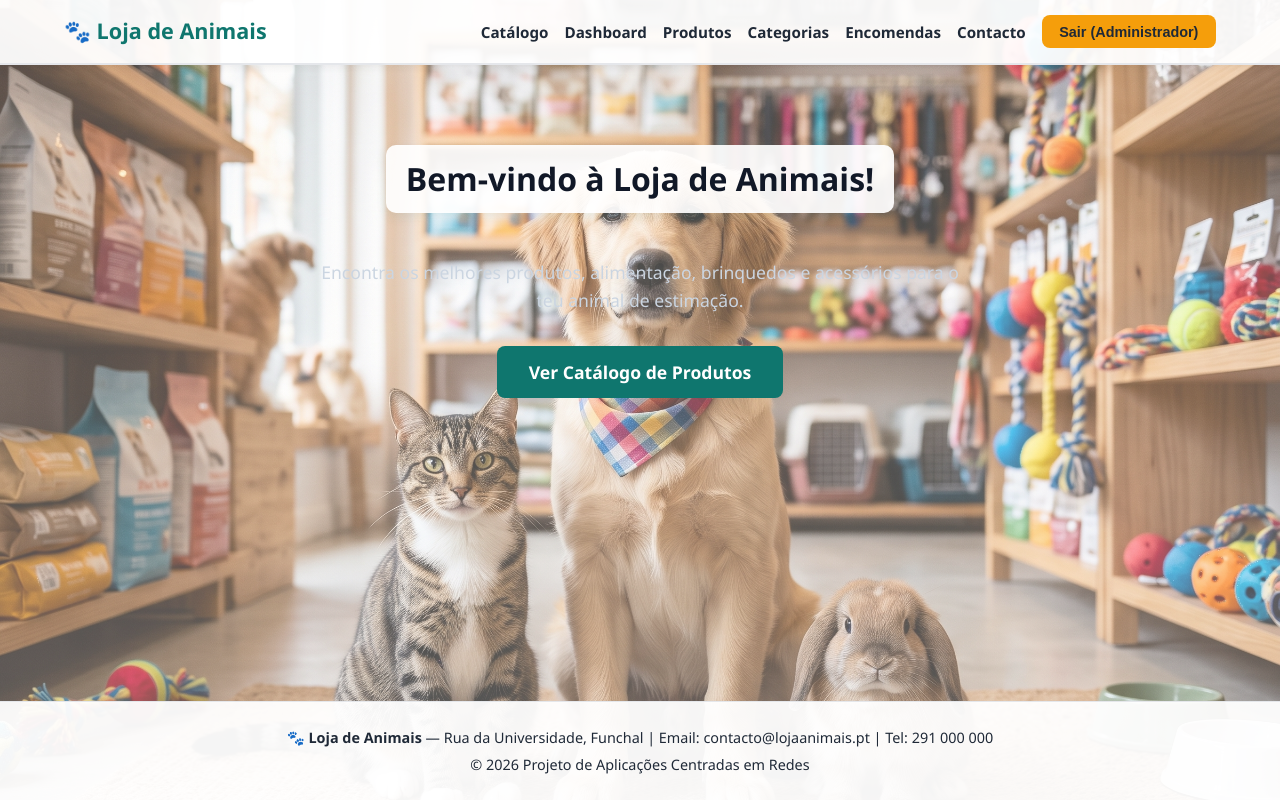
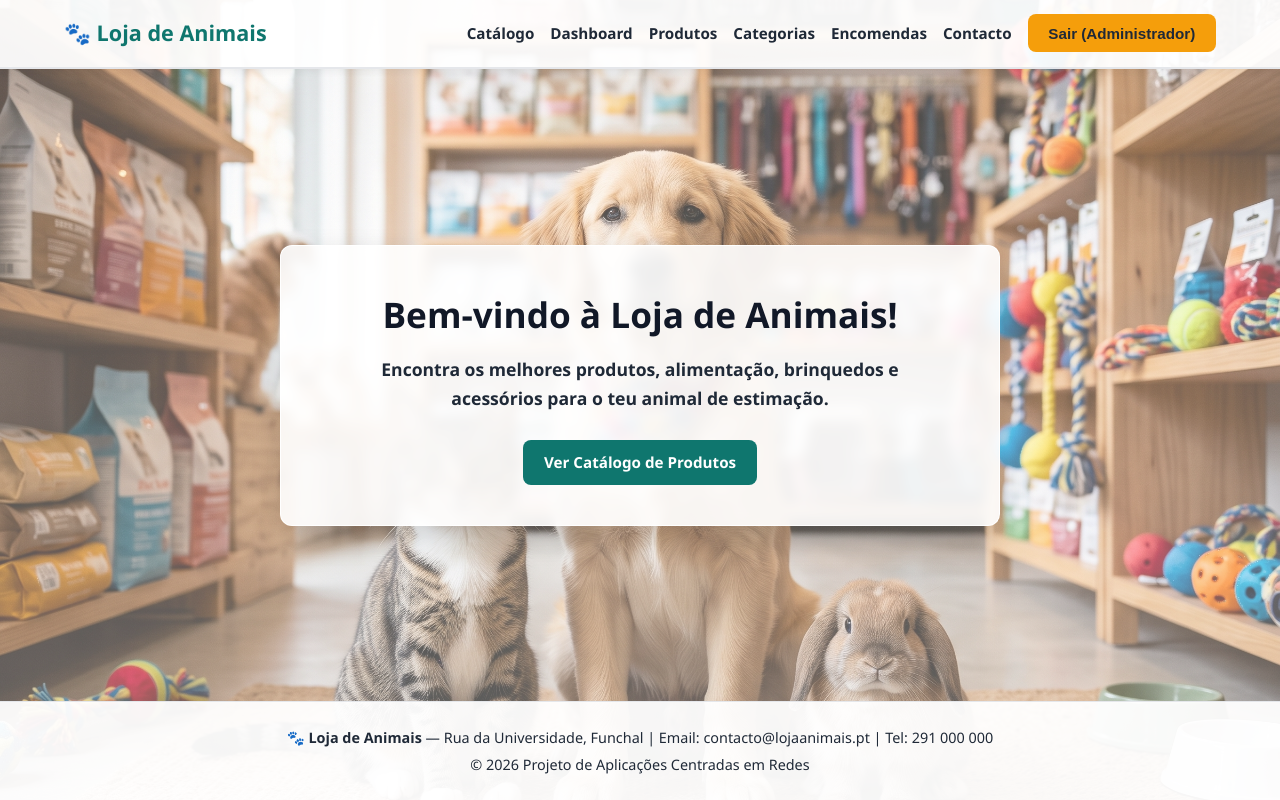
Before and after one commit to RossanaKK/Projeto-Loja-de-Animais, a Laravel app: page / in a window 1280 px wide. Run offline with Laravel 12, Linux system fonts and the light colour scheme; a user stored in the database is signed in; data comes from the database, SQL or seed files in the repository.

Commit message:
Mudança de estilo para retificar a página inicial

```diff
--- a/public/css/style.css
+++ b/public/css/style.css
@@ -26,7 +26,7 @@ body {
     display: flex;
     flex-direction: column;
     min-height: 100vh;
-    background: linear-gradient(rgba(250, 248, 245, 0.28), rgba(250, 248, 245, 0.35)),
+    background: linear-gradient(rgba(250, 248, 245, 0.30), rgba(250, 248, 245, 0.38)),
                 url('/img/loja.jpg') center/cover fixed no-repeat !important;
     color: var(--cor-texto);
     font-family: 'Figtree', 'Segoe UI', Tahoma, Geneva, Verdana, sans-serif;
@@ -97,65 +97,58 @@ body {
     border-bottom: 1px solid var(--cor-borda);
 }
 
-/* Hero posicionado à esquerda para deixar o cão, gato e coelho totalmente visíveis */
+/* Caixa da página inicial posicionada mais abaixo e perfeitamente legível */
+.hero-inicio,
 .hero-banner {
-    background: rgba(255, 255, 255, 0.85) !important;
+    background: rgba(255, 255, 255, 0.90) !important;
     backdrop-filter: blur(6px);
-    max-width: 480px;
-    margin: 3rem 0 3rem 5%;
-    padding: 2.25rem 2rem;
+    max-width: 720px;
+    margin: 22vh auto 2rem auto;
+    padding: 2.5rem 2rem;
     border-radius: var(--raio-borda);
-    box-shadow: 0 10px 25px rgba(0, 0, 0, 0.12);
+    box-shadow: 0 12px 30px rgba(0, 0, 0, 0.16);
     border: 1px solid rgba(255, 255, 255, 0.95);
-    text-align: left;
+    text-align: center;
 }
 
+.hero-inicio h1,
 .hero-banner h1 {
-    font-size: 2rem;
+    font-size: 2.2rem;
     font-weight: 800;
-    margin: 0 0 0.75rem 0;
+    margin: 0 0 0.85rem 0;
     color: #111827 !important;
-    line-height: 1.2;
 }
 
+.hero-inicio p,
 .hero-banner p {
-    font-size: 1.05rem;
-    margin: 0 0 1.5rem 0;
+    font-size: 1.1rem;
+    max-width: 600px;
+    margin: 0 auto 1.75rem auto;
     color: #1f2937 !important;
-    font-weight: 600;
+    font-weight: 600 !important;
 }
 
-.hero-banner a {
-    display: inline-block;
-    background-color: var(--cor-primaria) !important;
-    color: #ffffff !important;
-    padding: 0.75rem 1.5rem;
-    border-radius: 8px;
-    font-weight: 700;
-    text-decoration: none !important;
-    transition: background-color 0.2s ease;
-}
-
-.hero-banner a:hover {
-    background-color: var(--cor-primaria-hover) !important;
-}
-
-/* Contentor transparente para deixar ver a imagem de fundo à volta dos elementos */
+/* Contentor das restantes páginas (Catálogo, Categorias, Encomendas, etc.) */
 .container-loja {
     max-width: 1200px;
-    margin: 1rem auto;
+    margin: 1.5rem auto;
     padding: 1.5rem;
     background-color: transparent !important;
 }
 
 .container-loja > h1 {
     display: inline-block;
-    background-color: rgba(255, 255, 255, 0.92);
+    background-color: rgba(255, 255, 255, 0.94);
     padding: 0.5rem 1.25rem;
     border-radius: 10px;
-    color: #111827;
+    color: #111827 !important;
     margin-top: 0;
     box-shadow: var(--sombra-suave);
+}
+
+.container-loja > p {
+    color: #1f2937 !important;
+    font-weight: 600;
 }
 
 .filtros-categorias {
@@ -272,29 +265,29 @@ body {
 
 .btn-loja {
     display: inline-block;
-    background-color: var(--cor-primaria);
+    background-color: var(--cor-primaria) !important;
     color: #ffffff !important;
-    padding: 0.55rem 1.1rem;
+    padding: 0.65rem 1.3rem;
     border-radius: 8px;
-    font-size: 0.9rem;
+    font-size: 0.95rem;
     font-weight: 600;
-    text-decoration: none;
+    text-decoration: none !important;
     border: none;
     cursor: pointer;
     transition: background-color 0.2s ease;
 }
 
 .btn-loja:hover {
-    background-color: var(--cor-primaria-hover);
+    background-color: var(--cor-primaria-hover) !important;
 }
 
 .btn-destaque {
-    background-color: var(--cor-secundaria);
+    background-color: var(--cor-secundaria) !important;
     color: #1f2937 !important;
 }
 
 .btn-destaque:hover {
-    background-color: #d97706;
+    background-color: #d97706 !important;
 }
 
 .app-wrapper .bg-blue-600 {
@@ -409,7 +402,7 @@ body {
     flex-wrap: wrap;
     gap: 1rem;
     margin-bottom: 1.5rem;
-    background-color: rgba(255, 255, 255, 0.92);
+    background-color: rgba(255, 255, 255, 0.94);
     padding: 1rem 1.25rem;
     border-radius: var(--raio-borda);
     box-shadow: var(--sombra-suave);
@@ -536,7 +529,7 @@ body {
     width: 100%;
     border-collapse: collapse;
     min-width: 600px;
-    background-color: rgba(255, 255, 255, 0.94);
+    background-color: rgba(255, 255, 255, 0.95);
     border-radius: var(--raio-borda);
     overflow: hidden;
     box-shadow: var(--sombra-suave);
@@ -598,12 +591,13 @@ body {
         align-items: flex-start;
     }
 
+    .hero-inicio,
     .hero-banner {
-        margin: 1.5rem 1rem;
+        margin: 10vh 1rem 2rem 1rem;
         padding: 2rem 1.25rem;
-        max-width: none;
     }
 
+    .hero-inicio h1,
     .hero-banner h1 {
         font-size: 1.65rem;
     }
--- a/resources/views/layouts/main.blade.php
+++ b/resources/views/layouts/main.blade.php
@@ -4,9 +4,9 @@
     <meta charset="UTF-8">
     <meta name="viewport" content="width=device-width, initial-scale=1.0">
     <title>Loja de Animais</title>
-    <link rel="stylesheet" href="{{ asset('css/style.css') }}?v=4">
+    <link rel="stylesheet" href="{{ asset('css/style.css') }}?v=7">
 </head>
-<body style="background: linear-gradient(rgba(250, 248, 245, 0.65), rgba(250, 248, 245, 0.75)), url('{{ asset('img/loja.jpg') }}') center/cover fixed no-repeat;">
+<body style="display: flex; flex-direction: column; min-height: 100vh; background: linear-gradient(rgba(250, 248, 245, 0.30), rgba(250, 248, 245, 0.38)), url('{{ asset('img/loja.jpg') }}') center/cover fixed no-repeat;">
     <header class="navbar-loja">
         <div class="navbar-container">
             <a href="{{ url('/') }}" class="brand-logo">🐾 Loja de Animais</a>
@@ -41,7 +41,7 @@
         </div>
     </header>
 
-    <div class="app-wrapper">
+    <div class="app-wrapper" style="flex: 1 0 auto;">
         @yield('content')
     </div>
 
--- a/resources/views/welcome.blade.php
+++ b/resources/views/welcome.blade.php
@@ -1,16 +1,9 @@
 @extends('layouts.main')
 
 @section('content')
-    <main class="container-loja" style="text-align: center; max-width: 700px; padding: 4rem 1rem;">
-        <h1>Bem-vindo à Loja de Animais!</h1>
-        <p style="font-size: 1.1rem; color: #cbd5e1; margin: 1.5rem 0;">
-            Encontra os melhores produtos, alimentação, brinquedos e acessórios para o teu animal de estimação.
-        </p>
-
-        <div style="margin-top: 2rem;">
-            <a href="{{ route('products.index') }}" class="button" style="padding: 0.75rem 2rem; font-size: 1.1rem; text-decoration: none; display: inline-block;">
-                Ver Catálogo de Produtos
-            </a>
-        </div>
-    </main>
+<main class="hero-inicio">
+    <h1>Bem-vindo à Loja de Animais!</h1>
+    <p>Encontra os melhores produtos, alimentação, brinquedos e acessórios para o teu animal de estimação.</p>
+    <a href="{{ route('products.index') }}" class="btn-loja">Ver Catálogo de Produtos</a>
+</main>
 @endsection
```
